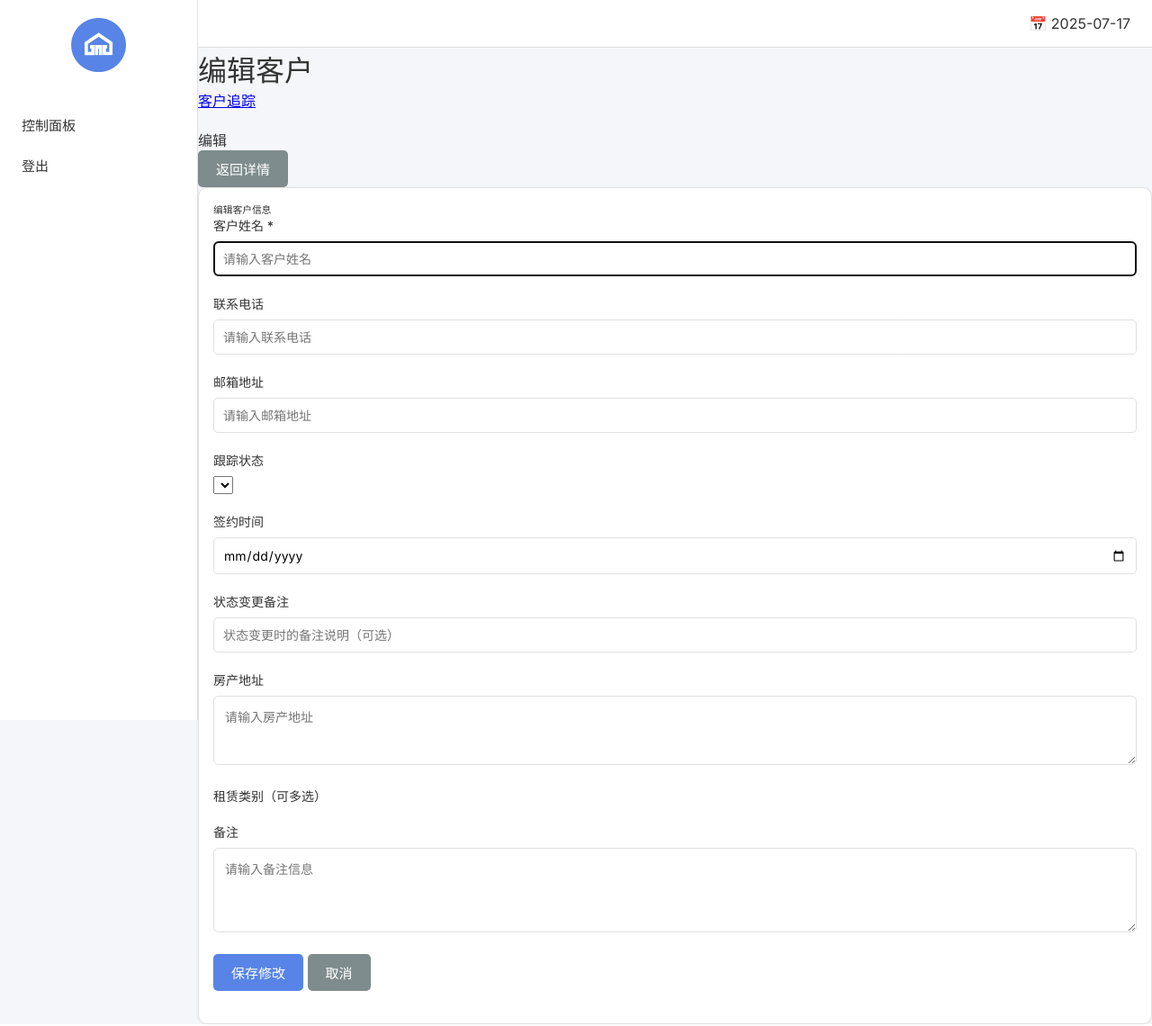
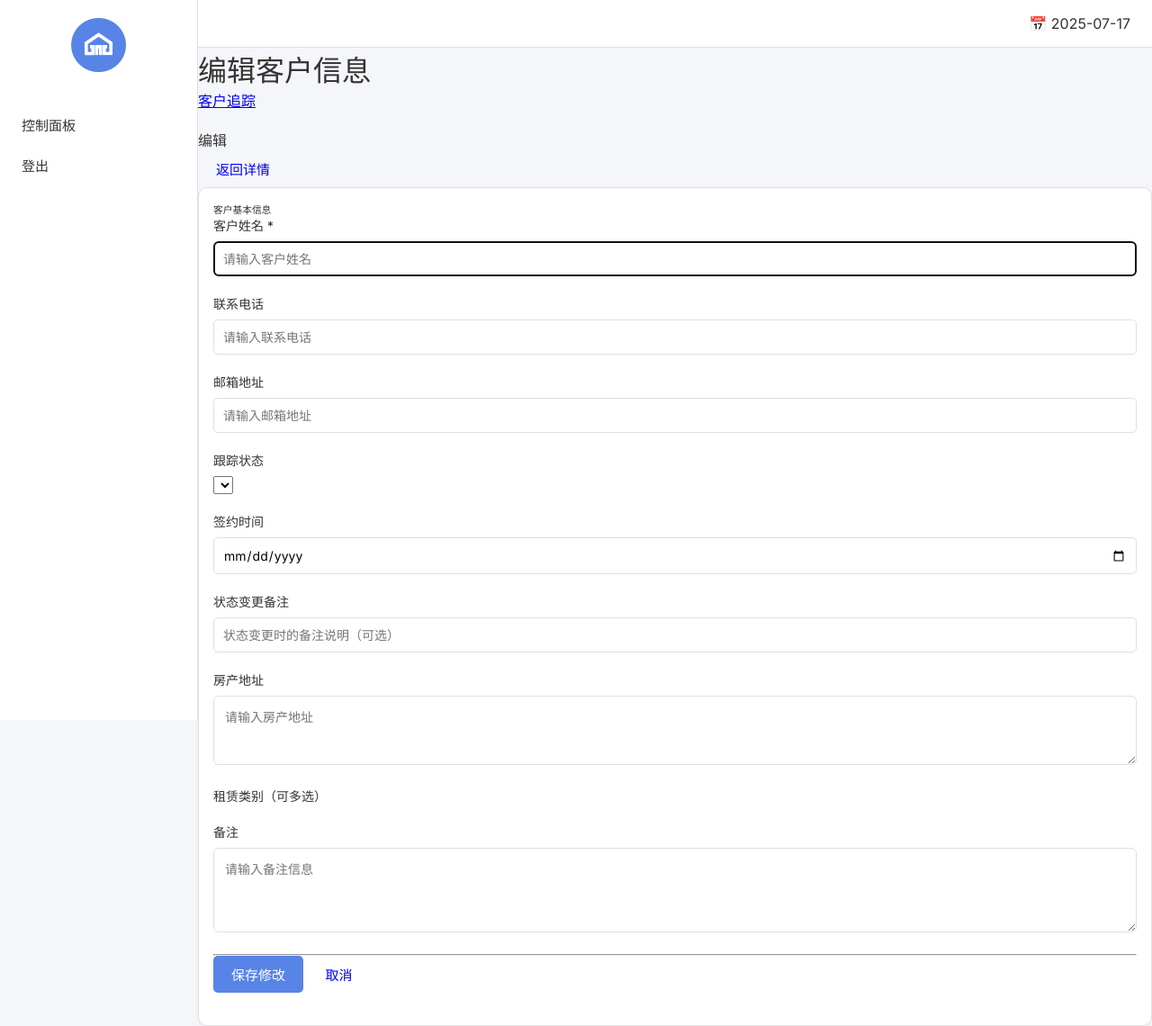
Before and after one commit to gaw008/real-estate-management, a Flask app: template templates/new_ui/edit_customer.html in a window 1280 px wide. Shown: the whole page at 90% size. Run offline with Flask 3, Linux system fonts and the light colour scheme; the template is opened without the code that fills it, so the values that code supplies are empty.

Commit message:
🎨 优化编辑客户页面UI设计
- 改善页面顶部布局，使面包屑导航和返回按钮更协调
- 添加图标到所有表单标签，提升视觉识别度
- 使用彩色边框区分不同类型的输入框
- 优化卡片样式，使用更现代的阴影和边框
- 改进按钮样式和间距，提升用户体验
- 添加分隔线，使表单结构更清晰

```diff
--- a/templates/new_ui/edit_customer.html
+++ b/templates/new_ui/edit_customer.html
@@ -4,49 +4,68 @@
 
 {% block content %}
 <div class="container-fluid">
-    <!-- 页面标题 -->
-    <div class="d-flex justify-content-between align-items-center mb-4">
-        <div>
-            <h1 class="h3 mb-0 text-gray-800">
-                <i class="fas fa-edit mr-2"></i>编辑客户
+    <!-- 页面标题和导航 -->
+    <div class="row mb-4">
+        <div class="col-12">
+            <div class="d-flex justify-content-between align-items-center">
+                <div class="flex-grow-1">
+                    <h1 class="h3 mb-2 text-gray-800">
+                        <i class="fas fa-edit mr-2 text-primary"></i>编辑客户信息
                     </h1>
                     <nav aria-label="breadcrumb">
-                <ol class="breadcrumb">
-                    <li class="breadcrumb-item"><a href="{{ url_for('customer_tracking') }}">客户追踪</a></li>
-                    <li class="breadcrumb-item"><a href="{{ url_for('customer_tracking_detail', customer_id=customer.id) }}">{{ customer.name }}</a></li>
-                    <li class="breadcrumb-item active">编辑</li>
+                        <ol class="breadcrumb bg-transparent p-0 mb-0">
+                            <li class="breadcrumb-item">
+                                <a href="{{ url_for('customer_tracking') }}" class="text-decoration-none">
+                                    <i class="fas fa-users mr-1"></i>客户追踪
+                                </a>
+                            </li>
+                            <li class="breadcrumb-item">
+                                <a href="{{ url_for('customer_tracking_detail', customer_id=customer.id) }}" class="text-decoration-none">
+                                    <i class="fas fa-user mr-1"></i>{{ customer.name }}
+                                </a>
+                            </li>
+                            <li class="breadcrumb-item active" aria-current="page">
+                                <i class="fas fa-edit mr-1"></i>编辑
+                            </li>
                         </ol>
                     </nav>
                 </div>
-        <div>
-            <a href="{{ url_for('customer_tracking_detail', customer_id=customer.id) }}" class="btn btn-secondary">
+                <div class="ml-3">
+                    <a href="{{ url_for('customer_tracking_detail', customer_id=customer.id) }}"
+                       class="btn btn-outline-secondary btn-sm">
                         <i class="fas fa-arrow-left mr-1"></i>返回详情
                     </a>
+                </div>
+            </div>
         </div>
     </div>
 
     <div class="row justify-content-center">
         <div class="col-lg-8">
-            <div class="card shadow">
-                <div class="card-header py-3">
-                    <h6 class="m-0 font-weight-bold text-primary">
-                        <i class="fas fa-user-edit mr-2"></i>编辑客户信息
+            <div class="card shadow-sm border-0">
+                <div class="card-header bg-primary text-white py-3">
+                    <h6 class="m-0 font-weight-bold">
+                        <i class="fas fa-user-edit mr-2"></i>客户基本信息
                     </h6>
                 </div>
-                <div class="card-body">
+                <div class="card-body p-4">
                     <form method="POST" action="{{ url_for('edit_customer_tracking', customer_id=customer.id) }}">
                         <div class="row">
                             <div class="col-md-6">
                                 <div class="form-group">
-                                    <label for="name">客户姓名 *</label>
-                                    <input type="text" class="form-control" id="name" name="name"
+                                    <label for="name" class="font-weight-bold text-gray-700">
+                                        <i class="fas fa-user mr-1"></i>客户姓名 *
+                                    </label>
+                                    <input type="text" class="form-control border-left-primary" id="name" name="name"
                                            value="{{ customer.name }}" required placeholder="请输入客户姓名">
                                 </div>
                             </div>
                             <div class="col-md-6">
                                 <div class="form-group">
-                                    <label for="phone">联系电话</label>
-                                    <input type="tel" class="form-control" id="phone" name="phone"
+                                    <label for="phone" class="font-weight-bold text-gray-700">
+                                        <i class="fas fa-phone mr-1"></i>联系电话
+                                    </label>
+                                    <input type="tel" class="form-control border-left-info" id="phone" name="phone"
                                            value="{{ customer.phone or '' }}" placeholder="请输入联系电话">
                                 </div>
                             </div>
@@ -54,15 +73,19 @@
                         <div class="row">
                             <div class="col-md-6">
                                 <div class="form-group">
-                                    <label for="email">邮箱地址</label>
-                                    <input type="email" class="form-control" id="email" name="email"
+                                    <label for="email" class="font-weight-bold text-gray-700">
+                                        <i class="fas fa-envelope mr-1"></i>邮箱地址
+                                    </label>
+                                    <input type="email" class="form-control border-left-success" id="email" name="email"
                                            value="{{ customer.email or '' }}" placeholder="请输入邮箱地址">
                                 </div>
                             </div>
                             <div class="col-md-6">
                                 <div class="form-group">
-                                    <label for="tracking_status">跟踪状态</label>
-                                    <select class="form-control" id="tracking_status" name="tracking_status">
+                                    <label for="tracking_status" class="font-weight-bold text-gray-700">
+                                        <i class="fas fa-chart-line mr-1"></i>跟踪状态
+                                    </label>
+                                    <select class="form-control border-left-warning" id="tracking_status" name="tracking_status">
                                         {% for status in status_options %}
                                         <option value="{{ status }}" {% if customer.tracking_status == status %}selected{% endif %}>
                                             {{ status }}
@@ -75,27 +98,35 @@
                         <div class="row">
                             <div class="col-md-6">
                                 <div class="form-group">
-                                    <label for="contract_date">签约时间</label>
-                                    <input type="date" class="form-control" id="contract_date" name="contract_date"
+                                    <label for="contract_date" class="font-weight-bold text-gray-700">
+                                        <i class="fas fa-calendar-alt mr-1"></i>签约时间
+                                    </label>
+                                    <input type="date" class="form-control border-left-danger" id="contract_date" name="contract_date"
                                            value="{{ customer.contract_date.strftime('%Y-%m-%d') if customer.contract_date else '' }}"
                                            placeholder="选择签约日期">
                                 </div>
                             </div>
                             <div class="col-md-6">
                                 <div class="form-group">
-                                    <label for="status_change_notes">状态变更备注</label>
-                                    <input type="text" class="form-control" id="status_change_notes" name="status_change_notes"
+                                    <label for="status_change_notes" class="font-weight-bold text-gray-700">
+                                        <i class="fas fa-sticky-note mr-1"></i>状态变更备注
+                                    </label>
+                                    <input type="text" class="form-control border-left-secondary" id="status_change_notes" name="status_change_notes"
                                            placeholder="状态变更时的备注说明（可选）">
                                 </div>
                             </div>
                         </div>
                         <div class="form-group">
-                            <label for="property_address">房产地址</label>
-                            <textarea class="form-control" id="property_address" name="property_address"
+                            <label for="property_address" class="font-weight-bold text-gray-700">
+                                <i class="fas fa-home mr-1"></i>房产地址
+                            </label>
+                            <textarea class="form-control border-left-primary" id="property_address" name="property_address"
                                       rows="3" placeholder="请输入房产地址">{{ customer.property_address or '' }}</textarea>
                         </div>
                         <div class="form-group">
-                            <label>租赁类别（可多选）</label>
+                            <label class="font-weight-bold text-gray-700">
+                                <i class="fas fa-tags mr-1"></i>租赁类别（可多选）
+                            </label>
                             <div class="row">
                                 {% for type in rental_type_options %}
                                 <div class="col-md-3">
@@ -110,16 +141,20 @@
                             </div>
                         </div>
                         <div class="form-group">
-                            <label for="notes">备注</label>
-                            <textarea class="form-control" id="notes" name="notes" rows="4"
+                            <label for="notes" class="font-weight-bold text-gray-700">
+                                <i class="fas fa-comment mr-1"></i>备注
+                            </label>
+                            <textarea class="form-control border-left-info" id="notes" name="notes" rows="4"
                                       placeholder="请输入备注信息">{{ customer.notes or '' }}</textarea>
                         </div>
-                        <div class="form-group text-center">
-                            <button type="submit" class="btn btn-primary">
-                                <i class="fas fa-save mr-1"></i>保存修改
+                        <hr class="my-4">
+                        <div class="form-group text-center mb-0">
+                            <button type="submit" class="btn btn-primary btn-lg px-4">
+                                <i class="fas fa-save mr-2"></i>保存修改
                             </button>
-                            <a href="{{ url_for('customer_tracking_detail', customer_id=customer.id) }}" class="btn btn-secondary">
-                                <i class="fas fa-times mr-1"></i>取消
+                            <a href="{{ url_for('customer_tracking_detail', customer_id=customer.id) }}"
+                               class="btn btn-outline-secondary btn-lg px-4 ml-2">
+                                <i class="fas fa-times mr-2"></i>取消
                             </a>
                         </div>
                     </form>
```
Lines whose indentation alone changed are shown as unchanged.
